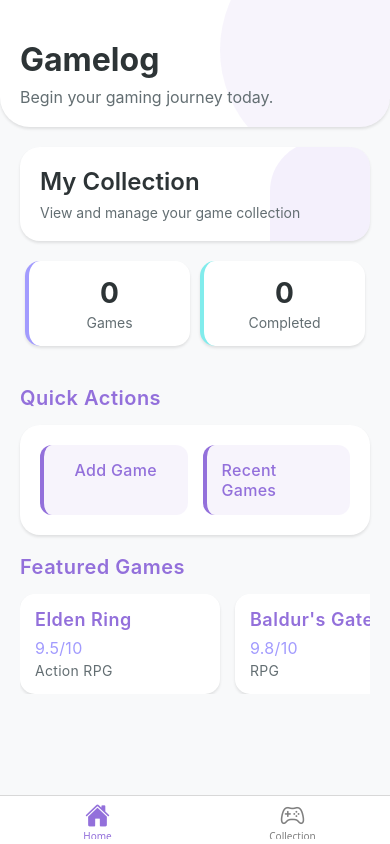
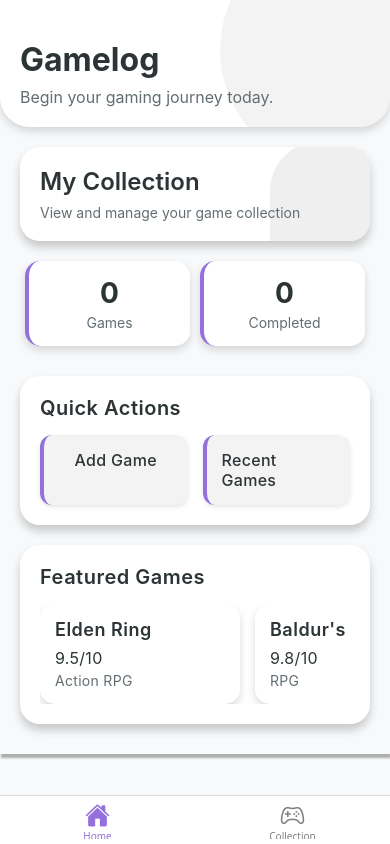
Before and after one commit to brendanddev/GameLog, a React Native app in the folder frontend/: screen /Home in a window 390 px wide. Built offline with nearby package versions, Linux system fonts and the light colour scheme.

Commit message:
Change Home Screen Styles

```diff
--- a/frontend/components/CollectionScreen.js
+++ b/frontend/components/CollectionScreen.js
@@ -33,7 +33,7 @@ import api from '../api';
  * @returns {JSX.Element} - The JSX containing the CollectionScreen component.
  */
 const CollectionScreen = () => {
-    // Navigation hook for screen navigation
+    // Hook to navigate to the Home screen
     const navigation = useNavigation();
 
     // Stores the list of games in the users collection
--- a/frontend/components/HomeScreen.js
+++ b/frontend/components/HomeScreen.js
@@ -1,3 +1,4 @@
+
 /**
  * @file HomeScreen.js
  * @author Brendan Dileo - April 2025
@@ -80,8 +81,8 @@ const HomeScreen = () => {
 
                     {/* Quick Actions Section */}
                     <View style={styles.quickActionsSection}>
+                        <View style={styles.quickActionsCard}>
                             <Text style={styles.sectionHeading}>Quick Actions</Text>
-                        <View style={styles.quickActionsCard}>
                             <View style={styles.actionButtonsContainer}>
                                 <TouchableOpacity
                                     style={[styles.actionButton, styles.leftActionButton]}
@@ -101,6 +102,7 @@ const HomeScreen = () => {
 
                     {/* Featured games section with horizontal scrolling */}
                     <View style={styles.featuredSection}>
+                        <View style={styles.quickActionsCard}>
                             <Text style={styles.sectionHeading}>Featured Games</Text>
                             <ScrollView horizontal showsHorizontalScrollIndicator={false}>
                                 {featuredGames.map((game) => (
@@ -113,6 +115,7 @@ const HomeScreen = () => {
                             </ScrollView>
                         </View>
                     </View>
+                </View>
             </ScrollView>
         </SafeAreaView>
     );
--- a/frontend/styles/homeStyles.js
+++ b/frontend/styles/homeStyles.js
@@ -25,6 +25,7 @@ export const styles = StyleSheet.create({
     // Makes the home screen scrollable
     scrollableContent: {
         flex: 1,
+
     },
 
     // Header for the home screen
@@ -37,11 +38,11 @@ export const styles = StyleSheet.create({
         shadowColor: '#000',
         shadowOffset: {
             width: 0,
-            height: 2,
+            height: 4,
         },
-        shadowOpacity: 0.1,
-        shadowRadius: 3,
-        elevation: 3,
+        shadowOpacity: 0.15,
+        shadowRadius: 8,
+        elevation: 8,
         position: 'relative',
         overflow: 'hidden',
     },
@@ -60,7 +61,7 @@ export const styles = StyleSheet.create({
         width: 200,
         height: 200,
         borderRadius: 100,
-        backgroundColor: 'rgba(147, 112, 219, 0.08)',
+        backgroundColor: 'rgba(100, 100, 100, 0.08)',
         transform: [{ scale: 1.2 }],
     },
 
@@ -81,6 +82,14 @@ export const styles = StyleSheet.create({
     // Section for the main content of the home screen
     mainContent: {
         padding: 20,
+        shadowColor: '#000',
+        shadowOffset: {
+            width: 1,
+            height: 4,
+        },
+        shadowOpacity: 0.3,
+        shadowRadius: 2,
+        elevation: 8,
     },
 
     // Container for the collection card
@@ -91,11 +100,11 @@ export const styles = StyleSheet.create({
         shadowColor: '#000',
         shadowOffset: {
             width: 0,
-            height: 2,
+            height: 6,
         },
-        shadowOpacity: 0.1,
-        shadowRadius: 3,
-        elevation: 3,
+        shadowOpacity: 0.2,
+        shadowRadius: 10,
+        elevation: 10,
         overflow: 'hidden',
         position: 'relative',
     },
@@ -114,7 +123,7 @@ export const styles = StyleSheet.create({
         right: 0,
         width: 100,
         height: 100,
-        backgroundColor: 'rgba(147, 112, 219, 0.1)',
+        backgroundColor: 'rgba(100, 100, 100, 0.1)',
         borderTopLeftRadius: 50,
     },
 
@@ -150,23 +159,23 @@ export const styles = StyleSheet.create({
         shadowColor: '#000',
         shadowOffset: {
             width: 0,
-            height: 2,
+            height: 4,
         },
-        shadowOpacity: 0.1,
-        shadowRadius: 3,
-        elevation: 3,
+        shadowOpacity: 0.15,
+        shadowRadius: 8,
+        elevation: 8,
     },
 
     // Left card box
     leftStatBox: {
         borderLeftWidth: 4,
-        borderLeftColor: '#a29bfe',
+        borderLeftColor: '#9370db',
     },
 
     // Right card box
     rightStatBox: {
         borderLeftWidth: 4,
-        borderLeftColor: '#81ecec',
+        borderLeftColor: '#9370db',
     },
 
     // Text for the number of games and games completed
@@ -185,7 +194,7 @@ export const styles = StyleSheet.create({
 
     // Section for the quick actions
     quickActionsSection: {
-        marginTop: 20,
+        marginTop: 10,
     },
 
     // Card container for quick actions
@@ -196,11 +205,11 @@ export const styles = StyleSheet.create({
         shadowColor: '#000',
         shadowOffset: {
             width: 0,
-            height: 2,
+            height: 6,
         },
-        shadowOpacity: 0.1,
-        shadowRadius: 3,
-        elevation: 3,
+        shadowOpacity: 0.2,
+        shadowRadius: 10,
+        elevation: 10,
         position: 'relative',
         overflow: 'hidden',
     },
@@ -209,7 +218,7 @@ export const styles = StyleSheet.create({
     sectionHeading: {
         fontSize: 20,
         fontWeight: '600',
-        color: '#9370db',
+        color: '#2d3436',
         marginBottom: 15,
         letterSpacing: 0.5,
     },
@@ -227,7 +236,15 @@ export const styles = StyleSheet.create({
         padding: 15,
         borderRadius: 12,
         alignItems: 'center',
-        backgroundColor: 'rgba(147, 112, 219, 0.08)',
+        backgroundColor: 'rgba(100, 100, 100, 0.08)',
+        shadowColor: '#000',
+        shadowOffset: {
+            width: 0,
+            height: 2,
+        },
+        shadowOpacity: 0.1,
+        shadowRadius: 4,
+        elevation: 4,
     },
 
     // Left action button for adding a game
@@ -246,7 +263,7 @@ export const styles = StyleSheet.create({
     actionButtonText: {
         fontSize: 16,
         fontWeight: '500',
-        color: '#9370db',
+        color: '#2d3436',
         letterSpacing: 0.3,
     },
 
@@ -266,18 +283,18 @@ export const styles = StyleSheet.create({
         shadowColor: '#000',
         shadowOffset: {
             width: 0,
-            height: 2,
+            height: 4,
         },
-        shadowOpacity: 0.1,
-        shadowRadius: 3,
-        elevation: 3,
+        shadowOpacity: 0.15,
+        shadowRadius: 8,
+        elevation: 8,
     },
 
      // Text for the featured games
      gameName: {
         fontSize: 18,
         fontWeight: '600',
-        color: '#9370db',
+        color: '#2d3436',
         marginBottom: 8,
         letterSpacing: 0.5,
     },
@@ -285,7 +302,7 @@ export const styles = StyleSheet.create({
     // Text for the featured games rating
     gameScore: {
         fontSize: 16,
-        color: '#a29bfe',
+        color: '#2d3436',
         marginBottom: 4,
         letterSpacing: 0.3,
     },
```
Lines whose indentation alone changed are shown as unchanged.
